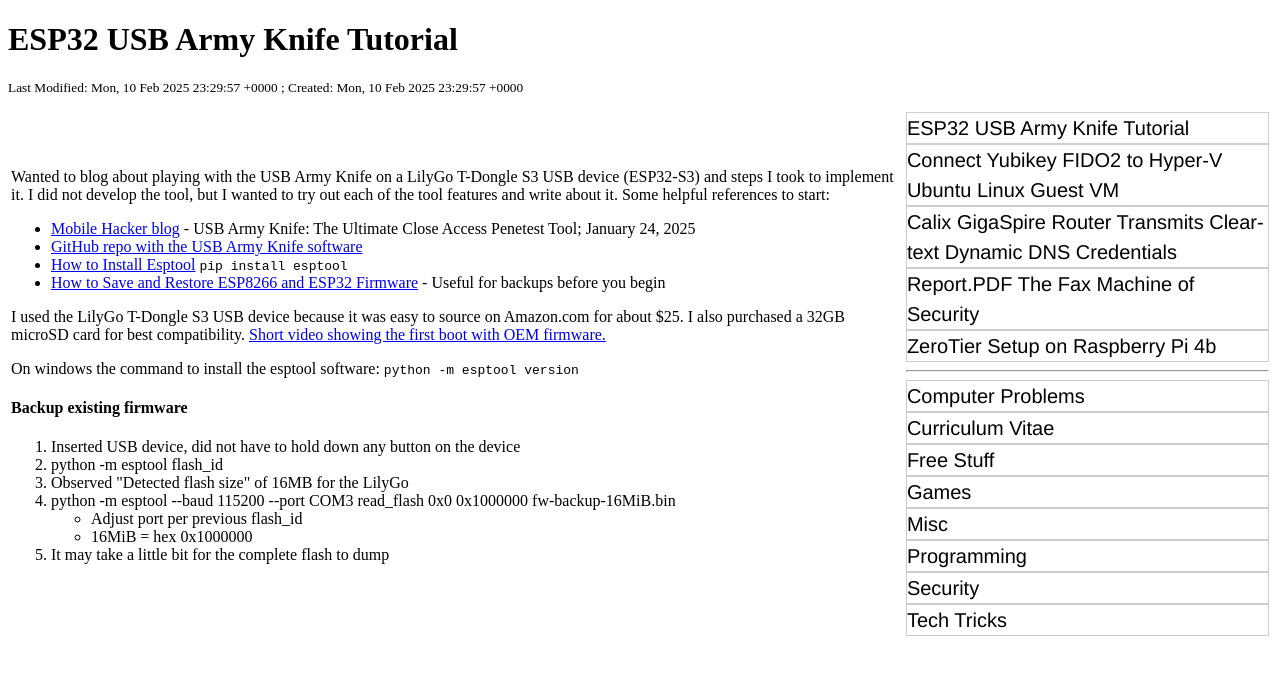
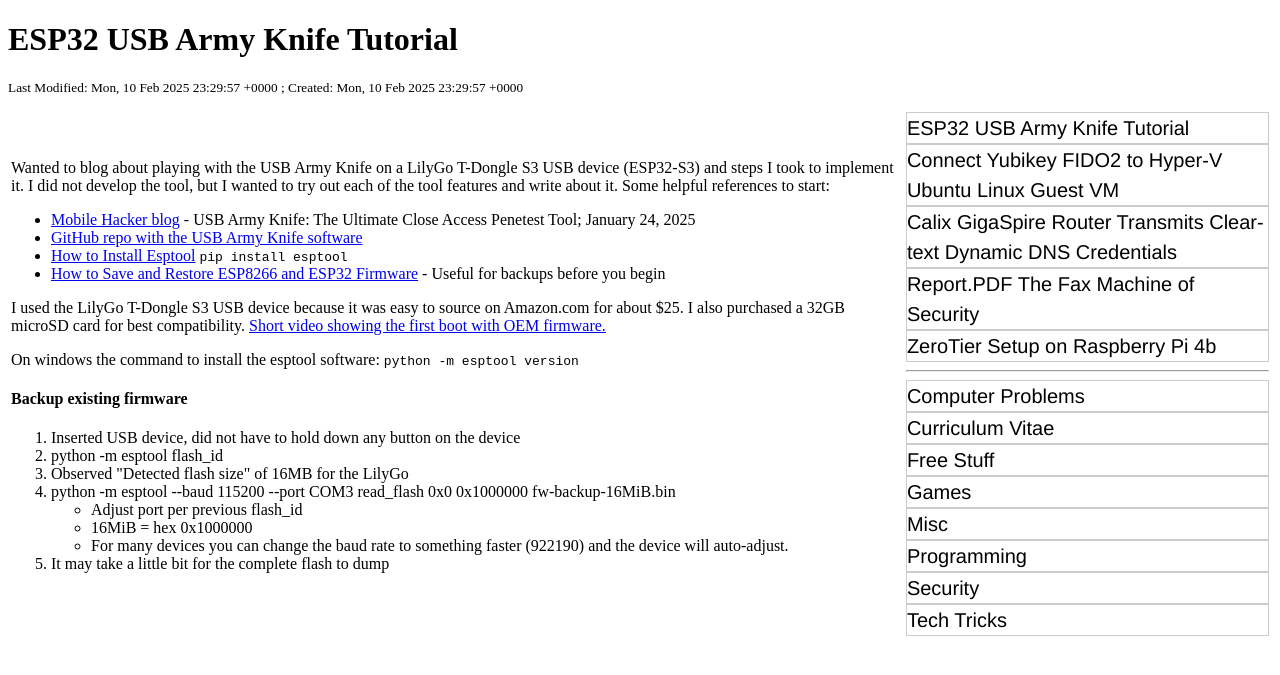
Before and after one commit to rbeede/rbeede.github.io, a Jekyll site: the page built from _posts/2025-02-10-ESP32-USB-Army-Knife.html, in a window 1280 px wide. Shown: the top 675 px of the page. Built offline with Jekyll 4.4.1, drawn with Linux system fonts in a browser that asks for light colours.

Commit message:
Update 2025-02-10-ESP32-USB-Army-Knife.html

```diff
--- a/_posts/2025-02-10-ESP32-USB-Army-Knife.html
+++ b/_posts/2025-02-10-ESP32-USB-Army-Knife.html
@@ -35,6 +35,7 @@
     <ul>
       <li>Adjust port per previous flash_id</li>
       <li>16MiB = hex 0x1000000</li>
+      <li>For many devices you can change the baud rate to something faster (922190) and the device will auto-adjust.</li>
     </ul>
   </li>
   <li>It may take a little bit for the complete flash to dump</li>
```
